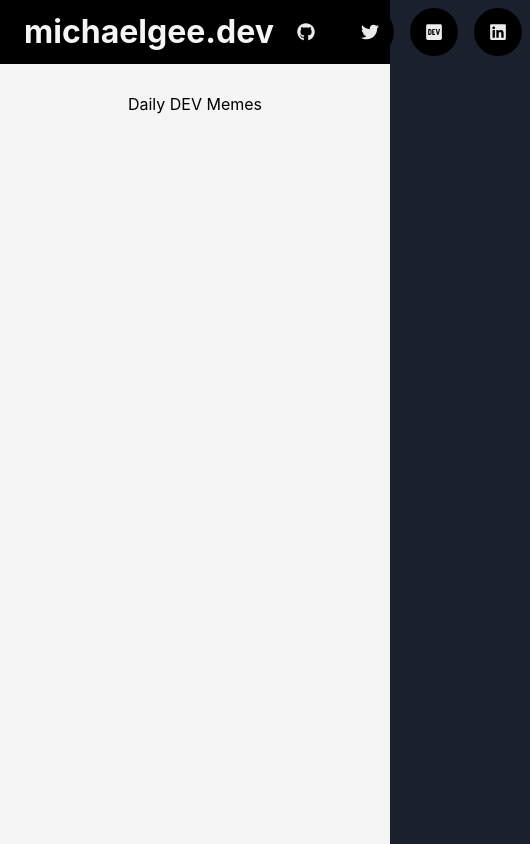
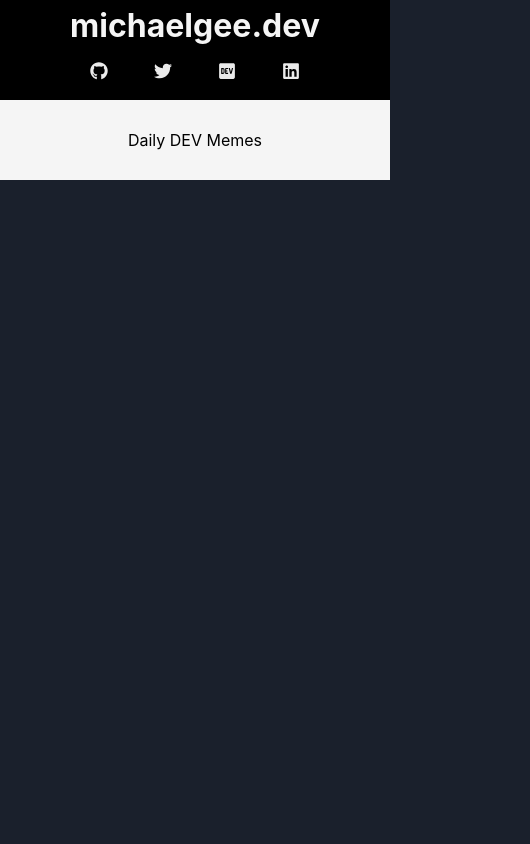
Before and after one commit to michaelgee22/mg-portfolio, a Next.js app in the folder web/: page / in a window 390 px wide. Shown: the whole page, 530 px wide, since content can reach past the window. Built offline with nearby package versions, Linux system fonts and the light colour scheme.

Commit message:
minor HomePage mobile style changes

```diff
--- a/web/src/containers/Home/Header/index.tsx
+++ b/web/src/containers/Home/Header/index.tsx
@@ -4,7 +4,15 @@ import { icons } from './static'
 
 export const Header = () => {
   return (
-    <Flex as="header" h="64px" bgColor="#000" p="0 24px" justify="space-between" align="center">
+    <Flex
+      as="header"
+      h="100px"
+      bgColor="#000"
+      p="0 24px"
+      flexDir="column"
+      justify="center"
+      align="center"
+    >
       <Heading as="h1" color="whitesmoke" fontSize="2em">
         michaelgee.dev
       </Heading>
--- a/web/src/containers/Home/index.tsx
+++ b/web/src/containers/Home/index.tsx
@@ -15,7 +15,7 @@ export const Home = (props: Props) => {
         url="https://michaelgee.dev"
       />
 
-      <Box as="main" w="100%" minH="100vh" backgroundColor="whitesmoke">
+      <Box as="main" w="100%" h="100%" backgroundColor="whitesmoke">
         {props.children}
       </Box>
     </>
```
